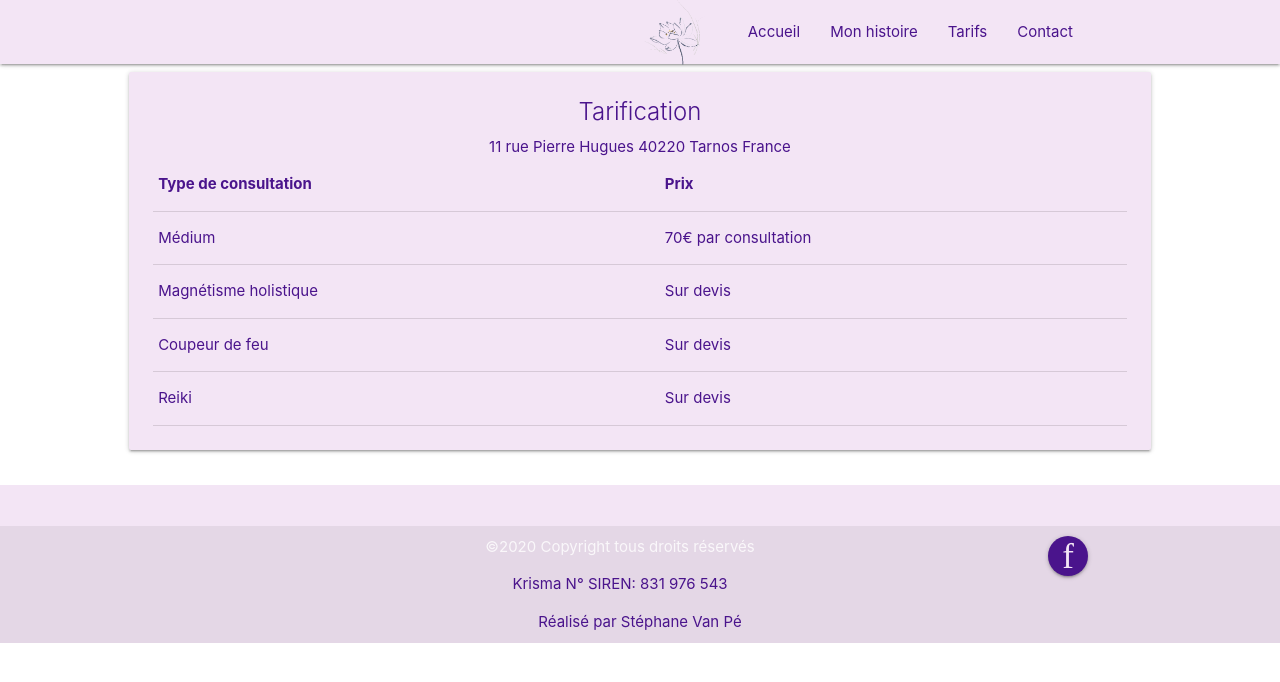
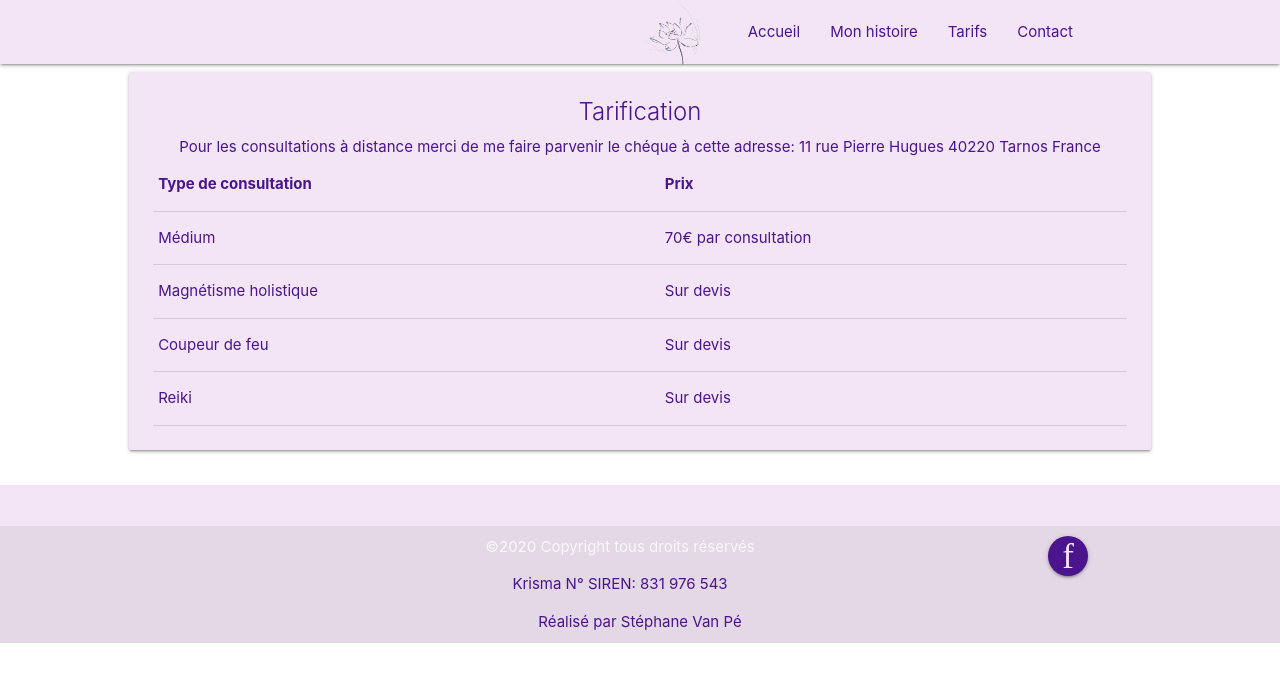
Before and after one commit to stephanevanpe/Khrisma, a React (Create React App) app: page /Prices in a window 1280 px wide. Shown: the top 682 px of the page. Built offline with nearby package versions, Linux system fonts and the light colour scheme.

Commit message:
adding some text in the card of the part prices

```diff
--- a/src/pages/Prices.jsx
+++ b/src/pages/Prices.jsx
@@ -18,7 +18,8 @@ const Prices = () => {
 							textClassName='purple-text text-darken-4'
 							title='Tarification'
 						>
-							11 rue Pierre Hugues 40220 Tarnos France
+							Pour les consultations à distance merci de me faire parvenir le chéque à cette adresse: 11 rue Pierre Hugues 40220 Tarnos France
+							<br/>
 							<Table>
 								<thead>
 									<tr>
```
